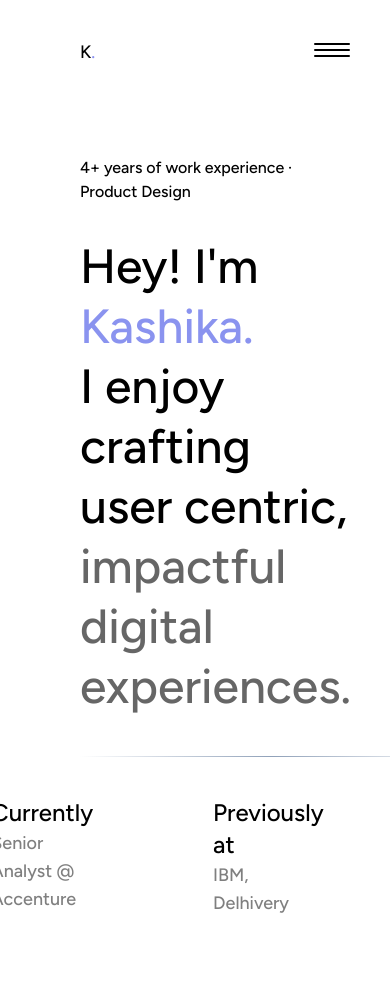
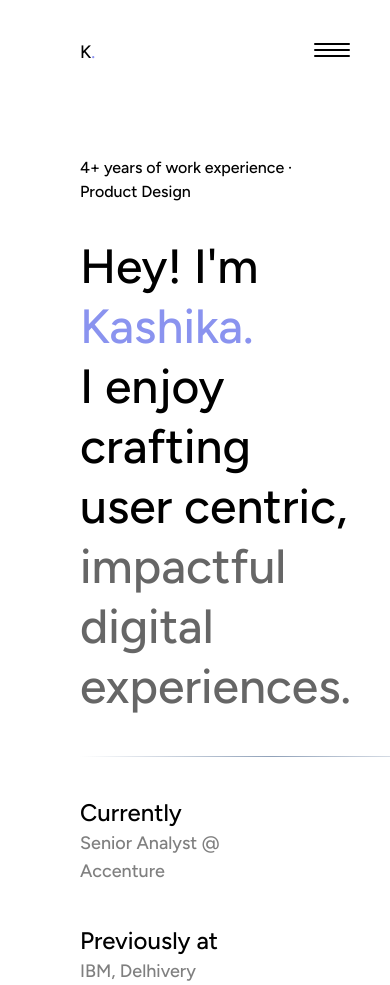
Before and after one commit to ayushmanchhabra/kashikagirotra.com, a React (Vite) app: page / in a window 390 px wide. Shown: the top 985 px of the page. Before the commit the page ends 917 px from the top, so only its background shows below. Built offline with nearby package versions, Linux system fonts and the light colour scheme.

Commit message:
fix(mobile): flex direction column for work ex

```diff
--- a/src/App.tsx
+++ b/src/App.tsx
@@ -93,7 +93,7 @@ function App() {
           {/* Mobile Dropdown Menu (not full screen) */}
           <div
             ref={menuRef}
-            className={`md:hidden absolute top-24 left-0 w-full bg-white shadow-md transition-all duration-300 ${isOpen ? 'opacity-100 translate-y-0' : 'opacity-0 -translate-y-2 pointer-events-none'
+            className={`md:hidden absolute right-10 top-8 w-full bg-white shadow-md transition-all duration-300 ${isOpen ? 'opacity-100 translate-y-0' : 'opacity-0 -translate-y-2 pointer-events-none'
               }`}
           >
             <ul className="flex flex-col items-center p-4 gap-4 text-lg font-medium">
@@ -132,7 +132,7 @@ function App() {
       <hr className="w-96 ml-20 mt-10 h-[1.0px] bg-gradient-to-r from-transparent via-slate-400 to-transparent border-0" />
 
       <section className='pl-20 pt-10 grid grid-cols-2 items-center'>
-        <div className="flex flex-row items-start justify-center gap-30">
+        <div className="flex md:flex-row items-start justify-center max-sm:flex-col max-sm:gap-10 md:gap-30">
           <div className='flex flex-col items-start justify-center'>
             <span className='text-2xl text-semibold'>Currently</span>
             <span className='text-lg text-semibold text-[#00000080]'>Senior Analyst @ Accenture</span>
--- a/src/main.css
+++ b/src/main.css
@@ -9,4 +9,5 @@ html, body {
     font-family: Figtree;
     margin: 0;
     padding: 0;
+    border: 0;
 }
```
